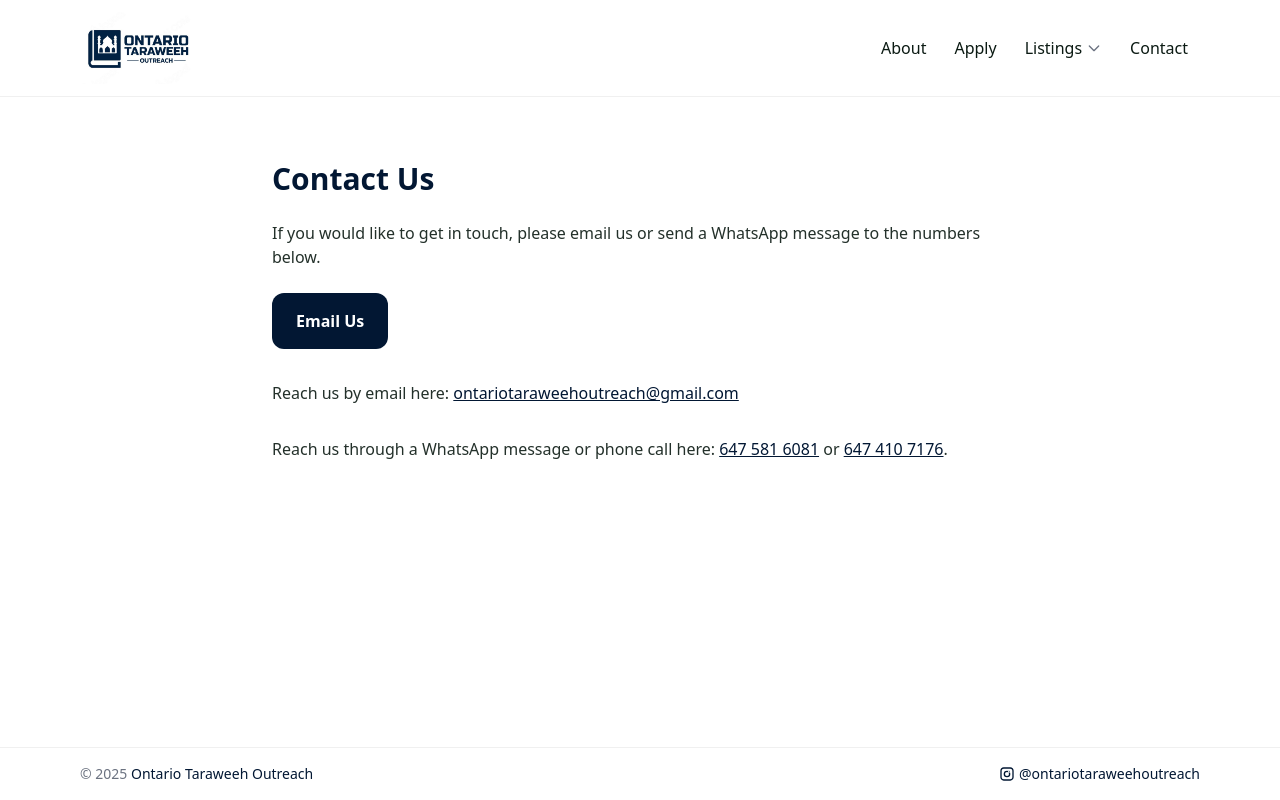
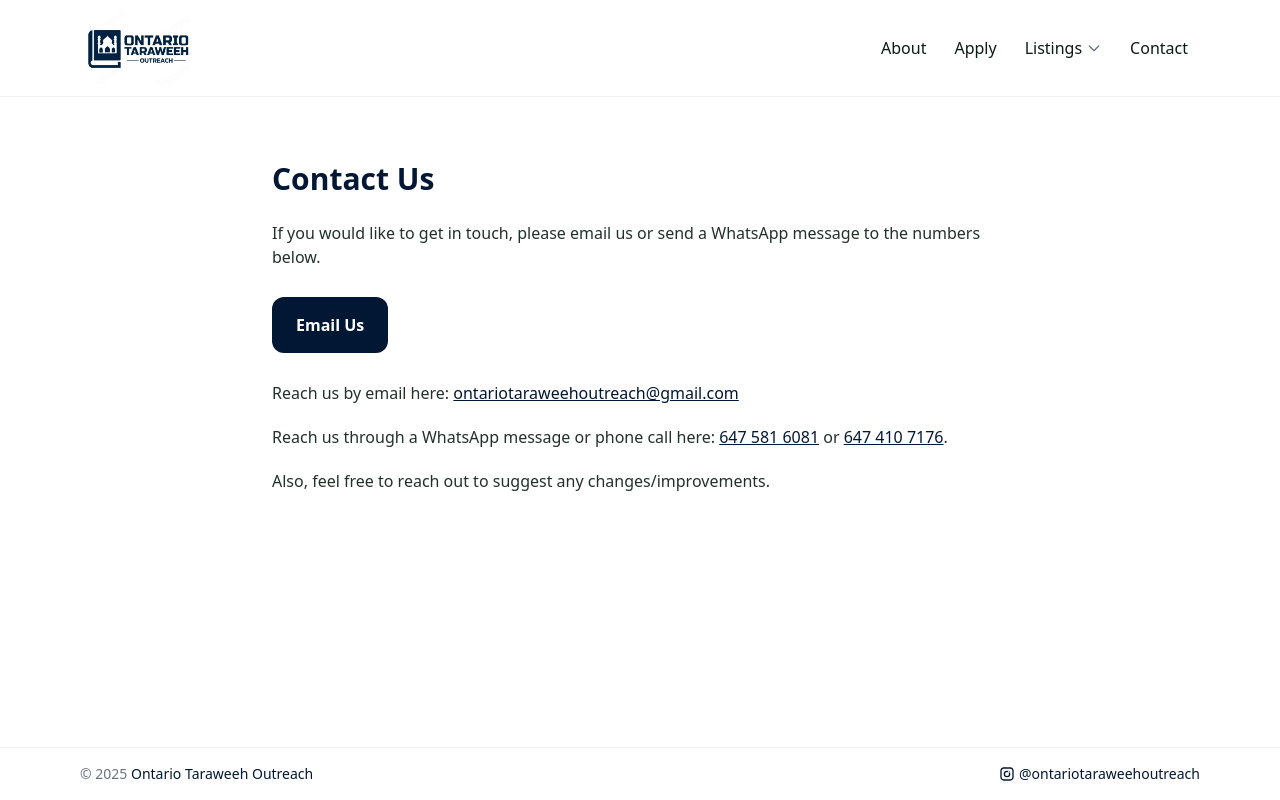
Before and after one commit to Zaydqadri/OTO_Web_Dev, a Next.js app: page /contact in a window 1280 px wide. Built offline with nearby package versions, Linux system fonts and the light colour scheme.

Commit message:
Small edit to contact page

```diff
--- a/src/pages/contact.tsx
+++ b/src/pages/contact.tsx
@@ -5,19 +5,19 @@ export default function ContactPage() {
     <section className="mx-auto max-w-3xl px-4 py-12">
       <h1 className="text-3xl font-bold mb-6 text-[var(--brand)]">Contact Us</h1>
 
-      <p className="mb-6 text-[var(--ink)]/90">
+      <p className="mb-4 text-[var(--ink)]/90">
         If you would like to get in touch, please email us or send a WhatsApp message to the numbers below.
       </p>
 
      <a
         href={`mailto:${email}`}
-        className="inline-block mb-4 px-6 py-4 rounded-xl bg-[var(--brand)] text-white text-md font-sm hover:bg-[var(--brand-700)] transition-colors font-semibold"
+        className="inline-block mb-3   mt-3 px-6 py-4 rounded-xl bg-[var(--brand)] text-white text-md font-sm hover:bg-[var(--brand-700)] transition-colors font-semibold"
       >
        Email Us
       </a>
 
 
-      <p className="mt-4 mb-8 text-[var(--ink)]/90">
+      <p className="mt-4 mb-5 text-[var(--ink)]/90">
         Reach us by email here:{" "}
         <a
           href={`mailto:${email}`}
@@ -37,6 +37,10 @@ export default function ContactPage() {
           647&nbsp;410&nbsp;7176
         </a>.
       </p>
+
+      <p className="mt-5 text-[var(--ink)]/90">
+        Also, feel free to reach out to suggest any changes/improvements.
+      </p>
     </section>
   );
 }
```
